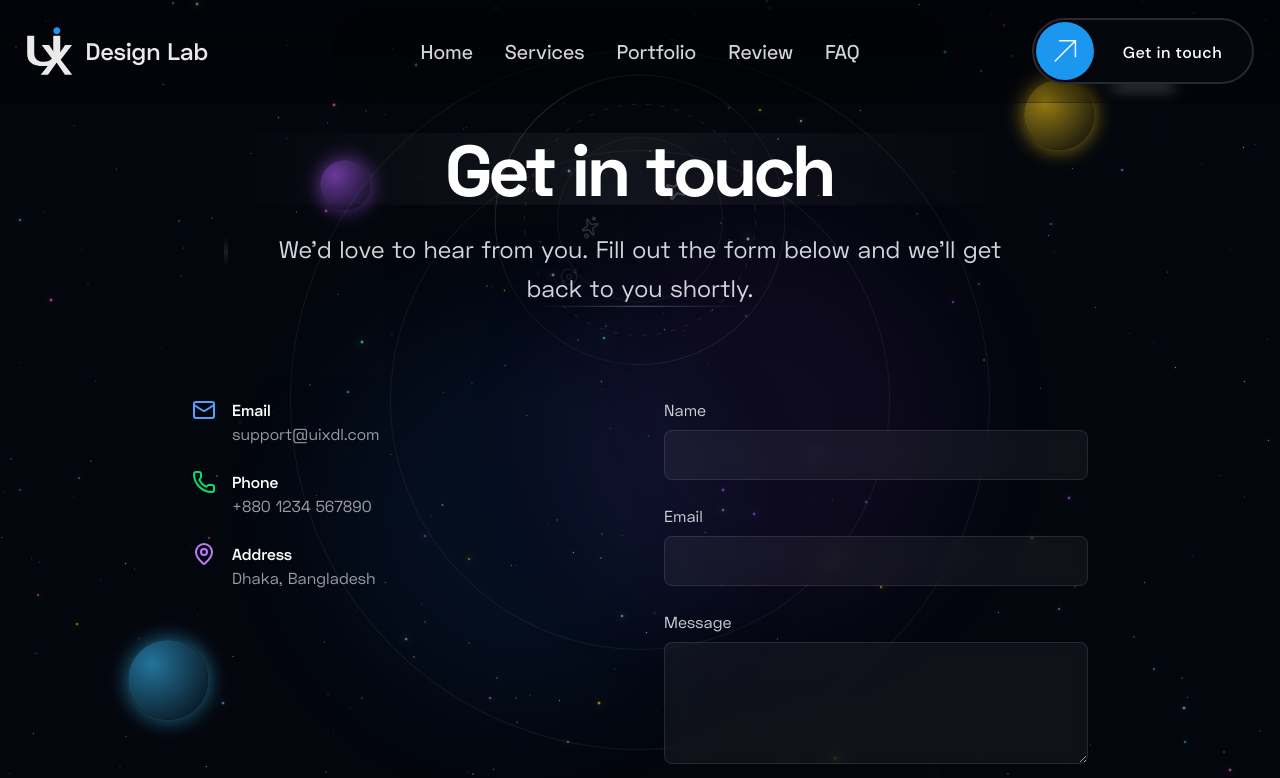
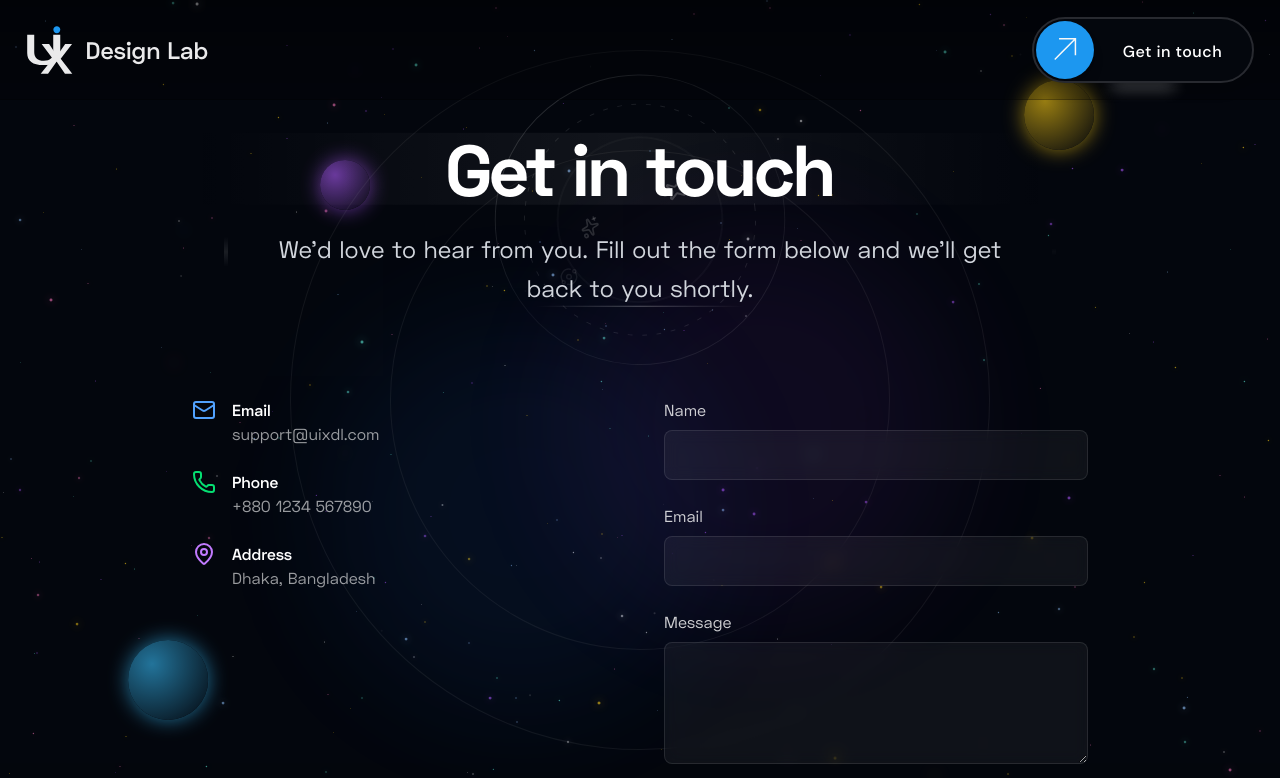
Before and after one commit to Levi9111/UIX-Design-Lab, a Next.js app: page /get-in-touch in a window 1280 px wide. Shown: the top 778 px of the page. Built offline with nearby package versions, Linux system fonts and the light colour scheme; a web font is replaced by a local one.

Commit message:
navbar updated

```diff
--- a/src/components/Navigation/DesktopNavbar.tsx
+++ b/src/components/Navigation/DesktopNavbar.tsx
@@ -6,7 +6,6 @@ import Image from 'next/image';
 import logo from '../../../public/logos/logo.svg';
 import Button from '../elements/Button';
 import Route from '../elements/Route';
-import clsx from 'clsx';
 
 const links = [
   { title: 'Home', id: 'home' },
@@ -16,7 +15,7 @@ const links = [
   { title: 'FAQ', id: 'faq' },
 ];
 
-const DesktopNavbar = () => {
+const DesktopNavbar = ({ url }: { url: string }) => {
   const [scrolled, setScrolled] = useState(false);
   const [scrollY, setScrollY] = useState(0);
 
@@ -134,7 +133,7 @@ const DesktopNavbar = () => {
 
   return (
     <motion.nav
-      className='fixed left-0 right-0 top-0 z-50 hidden lg:block h-auto transition-all duration-300 py-3'
+      className='fixed left-0 right-0 top-0 z-50 hidden lg:flex  transition-all duration-300 py-3 h-[100px] items-center'
       style={{
         background: scrolled
           ? `linear-gradient(180deg, rgba(0, 0, 0, 0) 0%, rgba(0, 0, 0, 0) 100%)`
@@ -211,8 +210,9 @@ const DesktopNavbar = () => {
 
         {/* Desktop Nav with smooth background transition */}
 
+        {url === '/' && (
           <motion.ul
-          className='flex gap-8 items-center justify-center px-10 py-6 rounded-full h-full border w-[50%] bg-red-400'
+            className='flex gap-8 items-center justify-center px-10 py-6 rounded-full h-full border w-[50%]'
             initial='hidden'
             animate={scrolled ? 'scrolled' : 'default'}
             //@ts-expect-error
@@ -265,6 +265,7 @@ const DesktopNavbar = () => {
               </motion.li>
             ))}
           </motion.ul>
+        )}
 
         {/* Desktop CTA with smooth fade */}
         <Route link='/get-in-touch' className='absolute right-0'>
--- a/src/components/Navigation/MobileNavbar.tsx
+++ b/src/components/Navigation/MobileNavbar.tsx
@@ -17,7 +17,7 @@ const links = [
 const lineProps =
   'w-full h-[2px] bg-platinum rounded transition-all duration-300';
 
-const MobileNavbar = () => {
+const MobileNavbar = ({ url }: { url: string }) => {
   const [isOpen, setIsOpen] = useState(false);
 
   return (
@@ -53,7 +53,7 @@ const MobileNavbar = () => {
       </div>
 
       <AnimatePresence>
-        {isOpen && (
+        {url === '/' && isOpen && (
           <motion.ul
             initial={{ height: 0, opacity: 0 }}
             animate={{ height: 'auto', opacity: 1 }}
--- a/src/components/Navigation/index.tsx
+++ b/src/components/Navigation/index.tsx
@@ -1,11 +1,23 @@
 'use client';
+import { usePathname } from 'next/navigation';
 import { useMedia } from '../hooks/useMedia';
 import DesktopNavbar from './DesktopNavbar';
 import MobileNavbar from './MobileNavbar';
 
 const Navbar = () => {
   const device = useMedia();
-  return <>{device === 'desktop' ? <DesktopNavbar /> : <MobileNavbar />}</>;
+  const url = usePathname();
+
+  console.log(url);
+  return (
+    <>
+      {device === 'desktop' ? (
+        <DesktopNavbar url={url} />
+      ) : (
+        <MobileNavbar url={url} />
+      )}
+    </>
+  );
 };
 
 export default Navbar;
```
Lines whose indentation alone changed are shown as unchanged.
